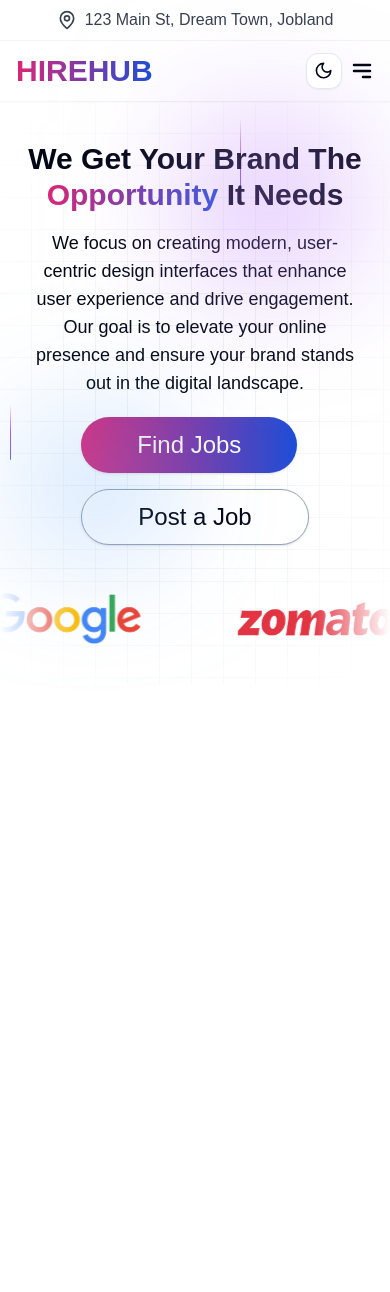
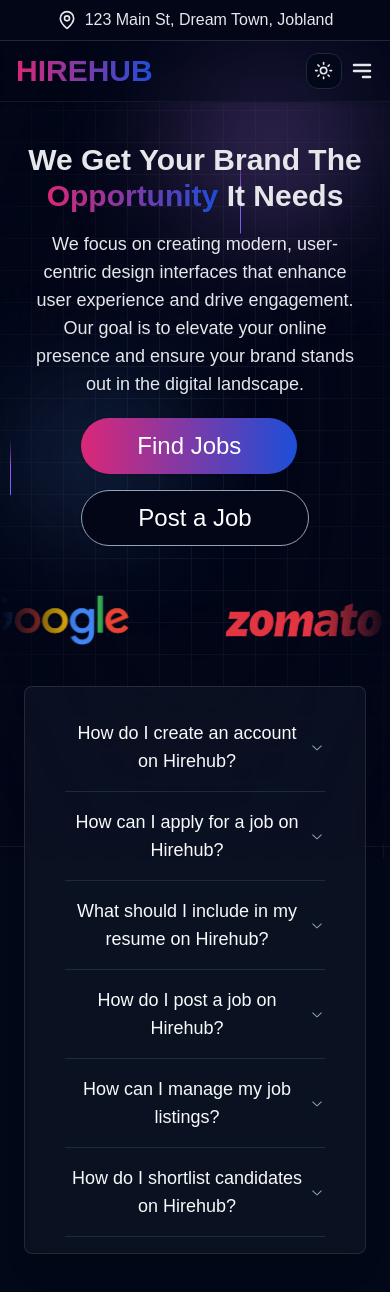
Before and after one commit to Farhan-6710/HireHub, a Next.js app: page / in a window 390 px wide. Shown: the top 1292 px of the page. Before the commit the page ends 844 px from the top, so only its background shows below. Built offline with nearby package versions, Linux system fonts and the light colour scheme; no server answers; a web font is replaced by a local one.

Commit message:
accordion-added

```diff
--- /dev/null
+++ b/src/app/components/accordionSection/AccordionComponent.tsx
@@ -0,0 +1,87 @@
+import {
+  Accordion,
+  AccordionContent,
+  AccordionItem,
+  AccordionTrigger,
+} from "@/components/ui/accordion";
+
+function AccordionComponent() {
+  return (
+    <div className="container mx-auto xl:px-52 md:px-20 px-6 pb-[100px]">
+      <div className="backdrop-blur-sm dark:bg-slate-800/30 bg-gray-100/30 border border-white/10 rounded-lg shadow-xl px-10 py-4">
+        <Accordion type="single" collapsible>
+          {/* FAQ for Job Seekers */}
+          <AccordionItem value="item-1">
+            <AccordionTrigger className="text-lg md:text-2xl xl:text-3xl">
+              How do I create an account on Hirehub?
+            </AccordionTrigger>
+            <AccordionContent className="md:text-lg">
+              To create an account on Hirehub, simply click on the &quot;Log
+              In&quot; button at the top right of the homepage. You&apos;ll need
+              to provide basic information like your name, email address, and
+              create a password.
+            </AccordionContent>
+          </AccordionItem>
+          <AccordionItem value="item-2">
+            <AccordionTrigger className="text-lg md:text-2xl xl:text-3xl">
+              How can I apply for a job on Hirehub?
+            </AccordionTrigger>
+            <AccordionContent className="md:text-lg">
+              Once you find a job you&apos;re interested in, click on the job
+              listing and you&apos;ll see an&quot;Apply Now&quot; button. You
+              can upload your resume and cover letter, then submit your
+              application directly through the platform.
+            </AccordionContent>
+          </AccordionItem>
+          <AccordionItem value="item-3">
+            <AccordionTrigger className="text-lg md:text-2xl xl:text-3xl">
+              What should I include in my resume on Hirehub?
+            </AccordionTrigger>
+            <AccordionContent className="md:text-lg">
+              Make sure your resume includes a summary of your work experience,
+              education, skills, certifications, and contact details. It&apos;s
+              also a good idea to tailor your resume for the specific job
+              you&apos;re applying for.
+            </AccordionContent>
+          </AccordionItem>
+
+          {/* FAQ for Recruiters */}
+          <AccordionItem value="item-4">
+            <AccordionTrigger className="text-lg md:text-2xl xl:text-3xl">
+              How do I post a job on Hirehub?
+            </AccordionTrigger>
+            <AccordionContent className="md:text-lg">
+              To post a job, log into your recruiter account, navigate to the
+              &quot;Post a Job&quot; section, and fill in the job details such
+              as title, description, requirements, and location. Once
+              you&apos;re done, click &quot;Submit&quot; to publish the listing.
+            </AccordionContent>
+          </AccordionItem>
+          <AccordionItem value="item-5">
+            <AccordionTrigger className="text-lg md:text-2xl xl:text-3xl">
+              How can I manage my job listings?
+            </AccordionTrigger>
+            <AccordionContent className="md:text-lg">
+              You can manage your job listings by going to the&quot;Manage
+              Listings&quot; section of your recruiter dashboard. Here, you can
+              edit, delete, or repost any active listings.
+            </AccordionContent>
+          </AccordionItem>
+          <AccordionItem value="item-6">
+            <AccordionTrigger className="text-lg md:text-2xl xl:text-3xl">
+              How do I shortlist candidates on Hirehub?
+            </AccordionTrigger>
+            <AccordionContent className="md:text-lg">
+              You can shortlist candidates by reviewing their resumes and
+              profiles. Simply click on the&quot;Shortlist&quot; button next to
+              the candidate&apos;s name to add them to your shortlist for
+              further review.
+            </AccordionContent>
+          </AccordionItem>
+        </Accordion>
+      </div>
+    </div>
+  );
+}
+
+export default AccordionComponent;
--- a/src/app/components/header/Header.tsx
+++ b/src/app/components/header/Header.tsx
@@ -6,7 +6,6 @@ import LogoAndTitle from "./LogoAndTitle";
 import NavLinks from "./NavLinks";
 import AuthButtons from "./AuthButtons";
 import { SignIn } from "@clerk/nextjs";
-import BlurryBlobTwo from "@/components/ui/BlurryBlobTwo";
 
 interface HeaderProps {
   toggleMenu: () => void;
@@ -24,12 +23,7 @@ const Header: React.FC<HeaderProps> = ({ toggleMenu, isOpen }) => {
   };
 
   return (
-    <div className="relative z-10 dark:border-b border-gray-900 bg-white dark:bg-slate-950 shadow-sm">
-      <BlurryBlobTwo
-        className="rounded-xl opacity-45"
-        firstBlobColor="bg-purple-400"
-        secondBlobColor="bg-blue-400"
-      />
+    <div className="relative z-10 dark:border-b border-gray-900 backdrop-blur-sm bg-white/40 dark:bg-slate-950/40 shadow-sm">
       <header className="text-slate-950 p-4 py-3 xl:px-12 flex justify-between items-center container mx-auto">
         <LogoAndTitle />
         <NavLinks />
--- a/src/app/layout.tsx
+++ b/src/app/layout.tsx
@@ -2,7 +2,7 @@ import type { Metadata } from "next";
 import localFont from "next/font/local";
 import { Eczar } from "next/font/google"; // Import Eczar font
 import "./globals.css";
-import { ThemeProvider } from "./ThemeProvider";
+import { ThemeProvider } from "./components/extras/ThemeProvider";
 import { ClerkProvider } from "@clerk/nextjs";
 import { shadesOfPurple } from "@clerk/themes";
 import BothHeaders from "./components/header/BothHeaders";
@@ -45,13 +45,14 @@ export default function RootLayout({
         >
           <ThemeProvider
             attribute="class"
-            defaultTheme="light"
+            defaultTheme="dark"
             enableSystem
             disableTransitionOnChange
           >
             <div className="relative z-10">
               <BothHeaders />
-            </div>{children}
+            </div>
+            {children}
           </ThemeProvider>
         </body>
       </html>
--- a/src/app/page.tsx
+++ b/src/app/page.tsx
@@ -1,19 +1,27 @@
 import { BackgroundBeamsWithCollision } from "@/components/ui/background-beams-with-collision";
 import BrandsSection from "./components/heroSection/BrandsSection";
 import Hero from "./components/heroSection/Hero";
+import AccordionComponent from "./components/accordionSection/AccordionComponent";
+import BlurryBlobTwo from "@/components/ui/BlurryBlobTwo";
 
 export default function Home() {
   return (
     <div>
+      <BlurryBlobTwo
+        className="rounded-xl opacity-45"
+        firstBlobColor="bg-purple-400"
+        secondBlobColor="bg-blue-400"
+      />
       {/* Background Grid */}
-      <div className="relative z-0 -top-6 inset-0 dark:bg-slate-950 bg-white bg-grid-black/[0.05] dark:bg-grid-white/[0.05] dark:sm:bg-grid-lg-white/[0.075] sm:bg-grid-lg-black/[0.075] mt-6">
+      <div className="fixed -z-20 h-screen inset-0 dark:bg-slate-950 bg-white bg-grid-black/[0.05] dark:bg-grid-white/[0.05] dark:sm:bg-grid-lg-white/[0.075] sm:bg-grid-lg-black/[0.075] mt-[14px]">
         {/* Overlay Effect */}
-        <div className="absolute inset-0 flex items-center justify-center pointer-events-none dark:bg-slate-950 bg-white [mask-image:radial-gradient(ellipse_at_center,transparent_20%,black)]"></div>
-        <BackgroundBeamsWithCollision>
-          <Hero />
-        </BackgroundBeamsWithCollision>
-          <BrandsSection />
       </div>
+      <div className="fixed -z-10 inset-0 flex items-center justify-center pointer-events-none dark:bg-slate-950 bg-white [mask-image:radial-gradient(ellipse_at_center,transparent_20%,black)]"></div>
+      <BackgroundBeamsWithCollision>
+        <Hero />
+      </BackgroundBeamsWithCollision>
+      <BrandsSection />
+      <AccordionComponent />
     </div>
   );
 }
--- a/src/components/ui/BlurryBlobTwo.tsx
+++ b/src/components/ui/BlurryBlobTwo.tsx
@@ -1,3 +1,5 @@
+"use client";
+
 import { useState, useEffect } from "react";
 import { cn } from "@/lib/utils";
 
@@ -15,7 +17,7 @@ export default function BlurryBlobTwo({
 
   useEffect(() => {
     const timer = setTimeout(() => {
-      setShowBlob(true); // Show the blobs after 2 seconds
+      setShowBlob(true); // Show the blobs after 0 seconds (can be adjusted)
     }, 0);
 
     // Cleanup the timer if the component unmounts
@@ -23,20 +25,24 @@ export default function BlurryBlobTwo({
   }, []);
 
   return (
-    <div className="relative -z-10 dark:opacity-50">
+    <div className="fixed top-0 left-0 right-0 z-0 dark:opacity-70">
+      {/* Make the container fixed */}
       <div className="absolute inset-0">
         {showBlob && (
           <>
+            {/* First Blob */}
             <div
               className={cn(
-                "absolute h-40 w-40 right-10 top-24 sm:right-20 sm:top-14 lg:right-32 dark:lg:right-56 lg:top-0 lg:h-72 lg:w-72 rounded-sm p-8 mix-blend-multiply blur-3xl filter transition-opacity duration-1500 animate-move-blobs", // Custom animation applied
+                "absolute h-40 w-40 right-10 top-24 sm:right-20 sm:top-14 lg:right-32 dark:lg:right-56 lg:top-0 lg:h-72 lg:w-72 rounded-sm p-8 mix-blend-multiply blur-3xl filter transition-opacity duration-1500 animate-move-blobs",
                 className,
                 firstBlobColor
               )}
             ></div>
+
+            {/* Second Blob */}
             <div
               className={cn(
-                "absolute h-28 w-28 left-10 top-72 sm:left-20 sm:top-48 lg:left-32 dark:lg:left-56 lg:top-60 dark:lg:top-52 dark:lg:h-72 dark:lg:w-72 lg:h-52 lg:w-52 rounded-sm p-8 mix-blend-multiply blur-3xl filter transition-opacity duration-2000 animate-move-blobs", // Custom animation applied
+                "absolute h-28 w-28 left-10 top-72 sm:left-20 sm:top-48 lg:left-32 dark:lg:left-56 lg:top-60 dark:lg:top-52 dark:lg:h-72 dark:lg:w-72 lg:h-52 lg:w-52 rounded-sm p-8 mix-blend-multiply blur-3xl filter transition-opacity duration-2000 animate-move-blobs",
                 className,
                 secondBlobColor
               )}
--- a/src/components/ui/accordion.tsx
+++ b/src/components/ui/accordion.tsx
@@ -28,7 +28,7 @@ const AccordionTrigger = React.forwardRef<
     <AccordionPrimitive.Trigger
       ref={ref}
       className={cn(
-        "flex flex-1 items-center justify-between py-4 text-sm font-medium transition-all hover:underline [&[data-state=open]>svg]:rotate-180",
+        "flex flex-1 items-center justify-between py-4 text-sm font-medium transition-all [&[data-state=open]>svg]:rotate-180",
         className
       )}
       {...props}
```
Also changed, not shown: src/app/components/extras/ThemeProvider.tsx (renamed from src/app/ThemeProvider.tsx).
